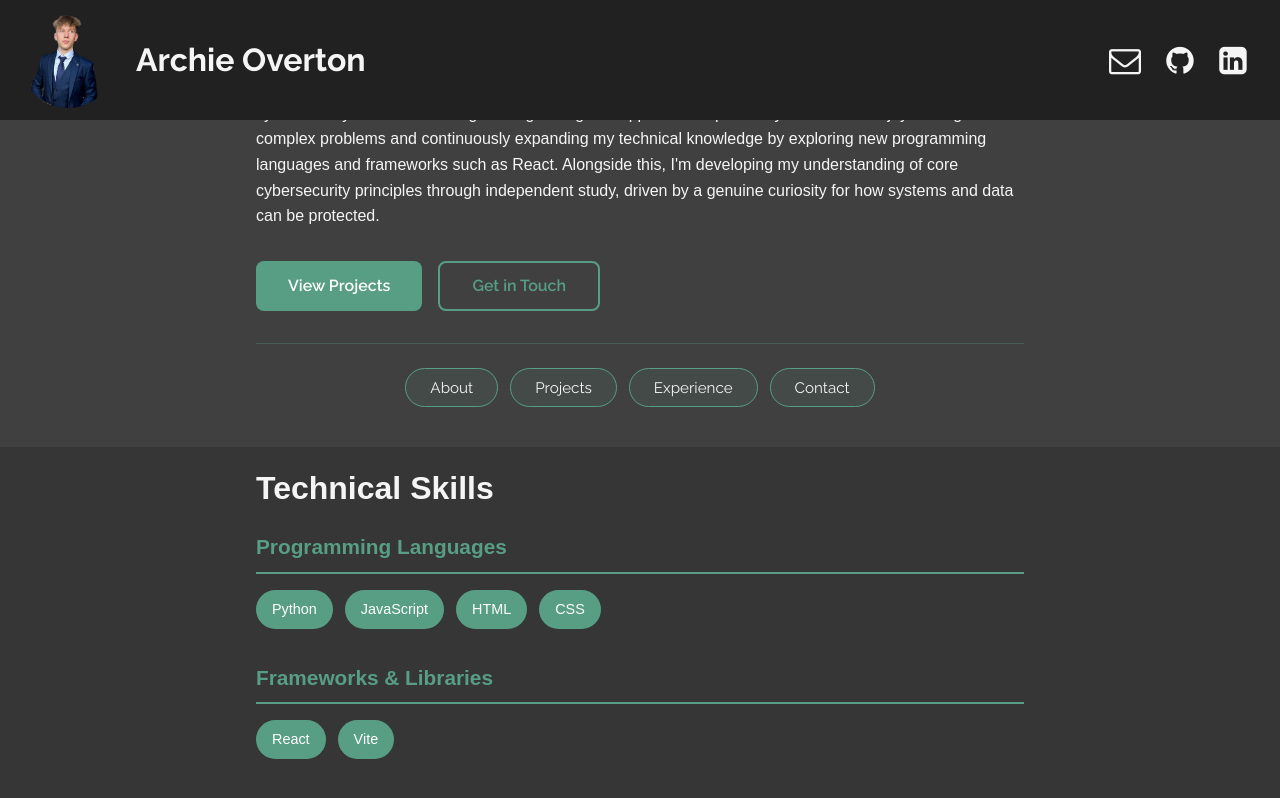
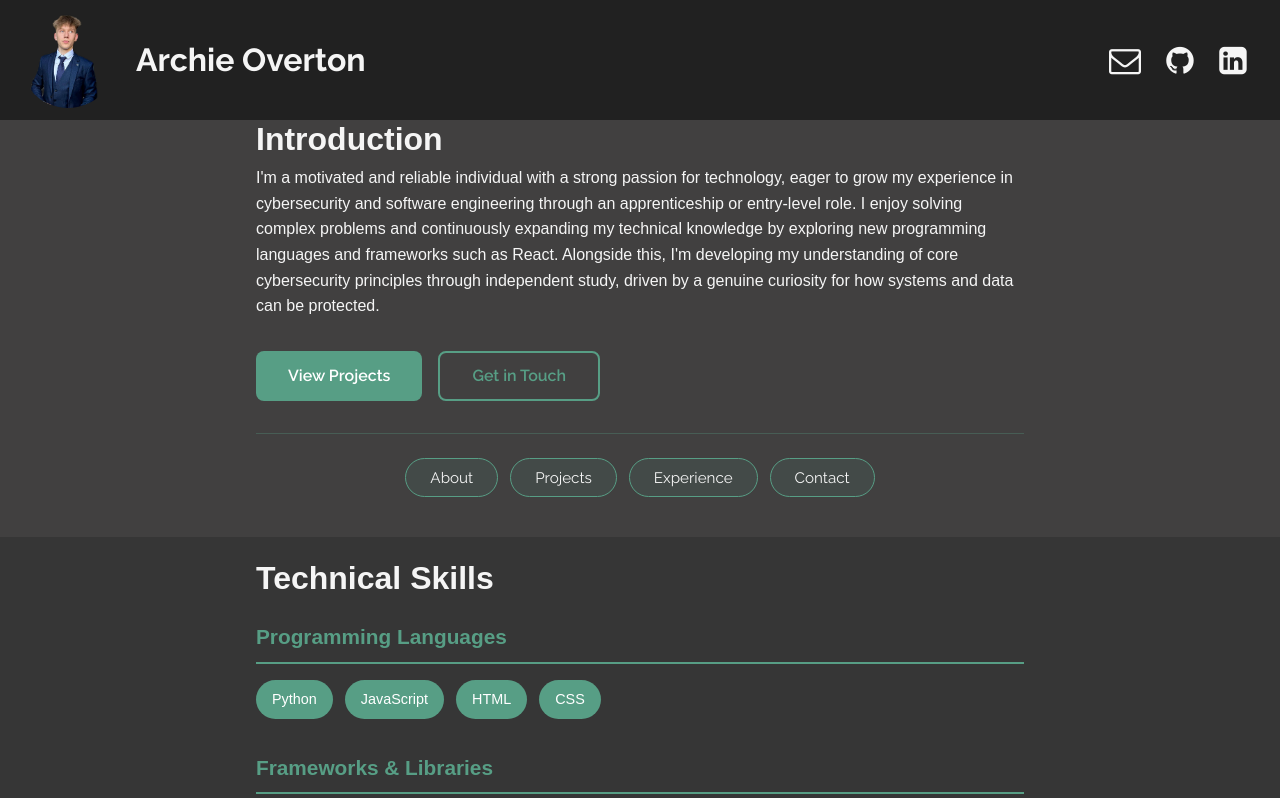
Before and after one commit to archieovo/archie-overton, a React (Vite) app: page / in a window 1280 px wide. Shown: the top 798 px of the page. Built offline with nearby package versions, Linux system fonts and the light colour scheme; no server answers.

Commit message:
Hero section working

```diff
--- a/src/index.css
+++ b/src/index.css
@@ -245,6 +245,7 @@ a {
 /* Hero Section & CTA Styles */
 .hero-section {
     padding: 3vh 20vw 2vh 20vw !important;
+    margin-top: 90px;
 }
 
 .hero-content {
```
Also changed, not shown: 1 other file (tests, documents, lock files or other folders).
